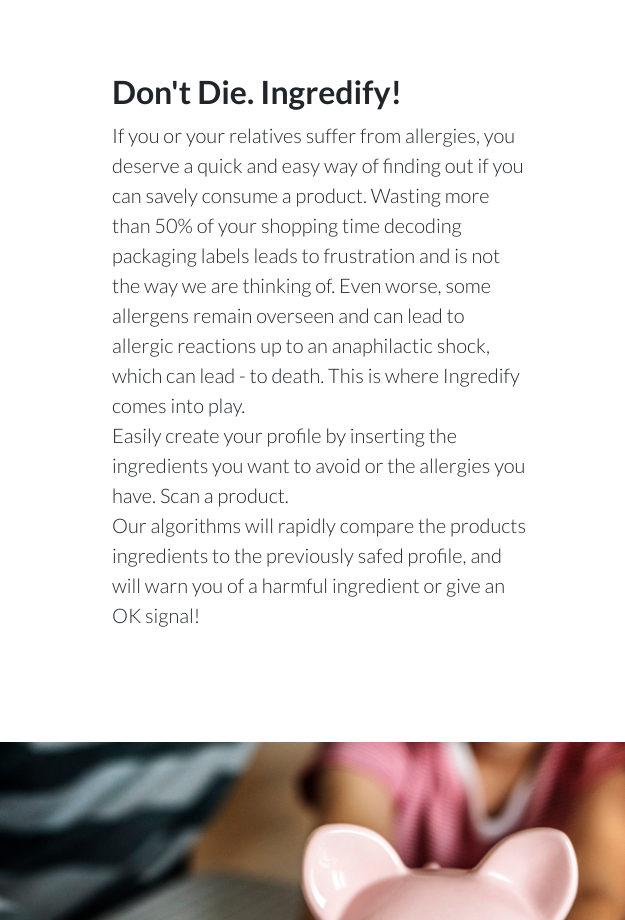
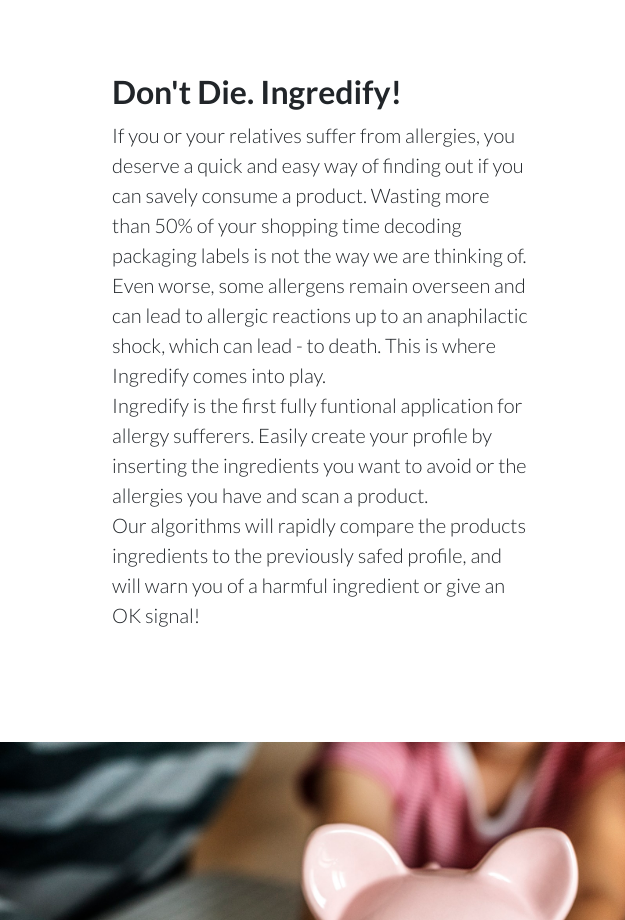
Before and after one commit to Ingredify/ingredify.github.io, a website: page index.html in a window 1280 px wide. Shown: the part 1380-2300 px from the top of the page, 0-625 px from the left. Drawn offline with nearby package versions, Linux system fonts and the light colour scheme; files that its build step writes are made by us from their sources.

Commit message:
Update index.html

```diff
--- a/index.html
+++ b/index.html
@@ -100,7 +100,7 @@
           <div class="col-lg-6 order-lg-2 text-white showcase-img" style="background-image: url('img/bg-showcase-1.jpg');"></div>
           <div class="col-lg-6 order-lg-1 my-auto showcase-text">
             <h2>Don't Die. Ingredify!</h2>
-            <p class="lead mb-0"> If you or your relatives suffer from allergies, you deserve a quick and easy way of finding out if you can savely consume a product. Wasting more than 50% of your shopping time decoding packaging labels leads to frustration and is not the way we are thinking of. Even worse, some allergens remain overseen and can lead to allergic reactions up to an anaphilactic shock, which can lead - to death. This is where Ingredify comes into play. <br>Easily create your profile by inserting the ingredients you want to avoid or the allergies you have. Scan a product. <br>Our algorithms will rapidly compare the products ingredients to the previously safed profile, and will warn you of a harmful ingredient or give an OK signal! </p>
+            <p class="lead mb-0"> If you or your relatives suffer from allergies, you deserve a quick and easy way of finding out if you can savely consume a product. Wasting more than 50% of your shopping time decoding packaging labels is not the way we are thinking of. Even worse, some allergens remain overseen and can lead to allergic reactions up to an anaphilactic shock, which can lead - to death. This is where Ingredify comes into play. <br>Ingredify is the first fully funtional application for allergy sufferers. Easily create your profile by inserting the ingredients you want to avoid or the allergies you have and scan a product. <br>Our algorithms will rapidly compare the products ingredients to the previously safed profile, and will warn you of a harmful ingredient or give an OK signal! </p>
           </div>
         </div>
         <div class="row no-gutters">
```
